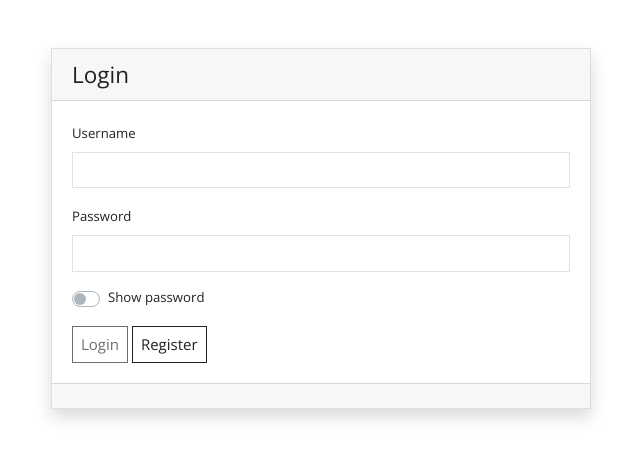
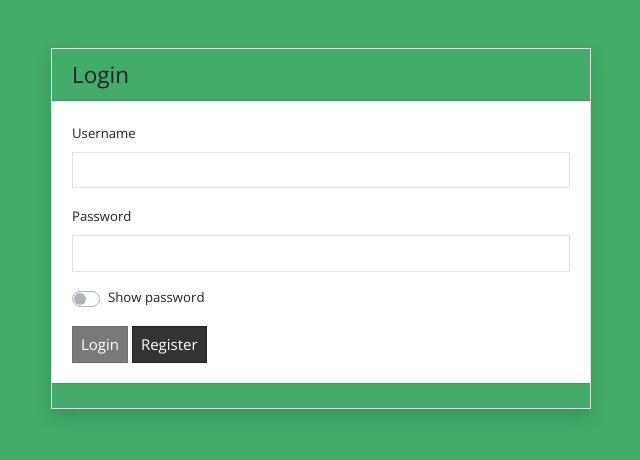
Before and after one commit to VladTZY/Online-Library, a plain HTML site: page frontend/login/login.html in a window 1280 px wide. Shown: the whole page, without its empty margins (319-959 px from the left). Drawn offline with nearby package versions, Linux system fonts and the light colour scheme.

Commit message:
Color change

```diff
--- a/frontend/login/login.html
+++ b/frontend/login/login.html
@@ -7,12 +7,12 @@
     <title>Login</title>
     <link rel="stylesheet" href="login.css" />
   </head>
-  <body>
+  <body class="bg-success">
     <div class="container">
       <div class="row justify-content-center">
         <div class="col-md-6">
           <div class="card shadow my-5">
-            <h4 class="card-header">Login</h4>
+            <h4 class="card-header bg-success">Login</h4>
             <div class="card-body">
               <form>
                 <div class="form-group">
@@ -49,18 +49,20 @@
                 </div>
                 <button
                   type="submit"
-                  class="btn btn-outline-dark"
+                  class="btn btn-outline-dark bg-dark text-white"
                   name="btn"
                   disabled
                 >
                   Login
                 </button>
-                <a class="btn btn-outline-dark" href="../register/register.html"
+                <a
+                  class="btn btn-outline-dark bg-dark text-white"
+                  href="../register/register.html"
                   >Register</a
                 >
               </form>
             </div>
-            <div class="card-footer"></div>
+            <div class="card-footer bg-success"></div>
           </div>
         </div>
       </div>
```
Also changed, not shown: frontend/addBook/addBook.html (+3 -3 lines), frontend/index.html (+1 -40 lines), frontend/register/register.html (+7 -5 lines), frontend/updateBook/update.html (+3 -3 lines).
